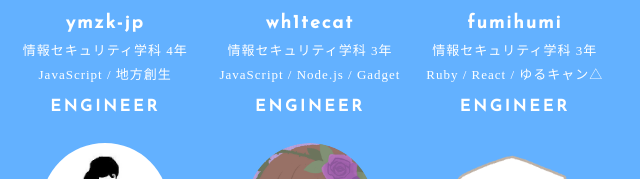
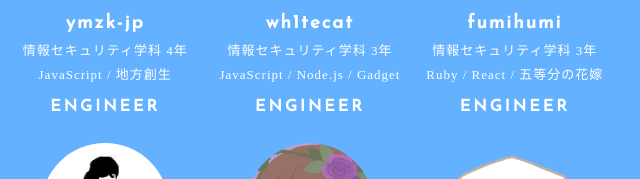
Before and after one commit to ISC-MakeIT/Make-IT-homepage, a plain HTML site: page docs/index.html in a window 1280 px wide. Shown: the part 1901-2080 px from the top of the page, 586-1226 px from the left. Drawn offline with nearby package versions, Linux system fonts and the light colour scheme.

Commit message:
fix typo

```diff
--- a/docs/index.html
+++ b/docs/index.html
@@ -145,7 +145,7 @@
                         <img src="img/person/fumihumi.jpeg" alt="">
                         <h3 class="member_name">fumihumi</h3>
                         <span class="member_department">情報セキュリティ学科 3年</span>
-                        <span class="hobby">Ruby / React / ゆるキャン△ </span>
+                        <span class="hobby">Ruby / React / 五等分の花嫁 </span>
                         <span class="member_job">ENGINEER</span>
                     </section>
 
```
